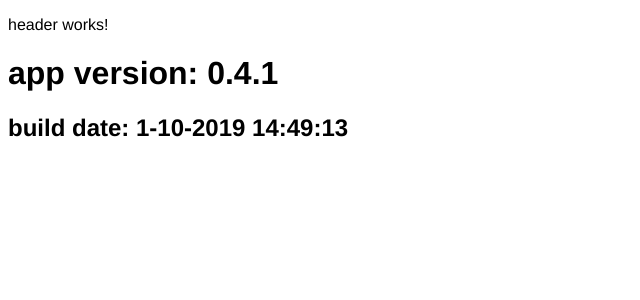
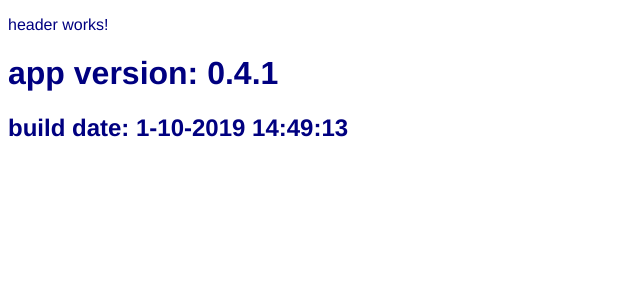
Before and after one commit to iurisdev6/angular-sandbox, an Angular app: page / in a window 1280 px wide. Shown: the top 300 px of the page, without its empty margins (0-640 px from the left). Built offline with nearby package versions, Linux system fonts and the light colour scheme.

Commit message:
style: change default color to navy

```diff
--- a/src/styles.scss
+++ b/src/styles.scss
@@ -1,2 +1,2 @@
 /* You can add global styles to this file, and also import other style files */
-body { font-family: Helvetica Neue, sans-serif;}
+body { font-family: Helvetica Neue, sans-serif; color: navy; }
```
